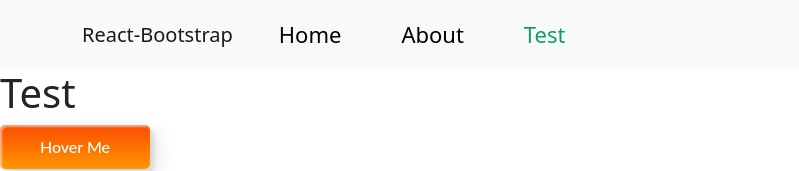
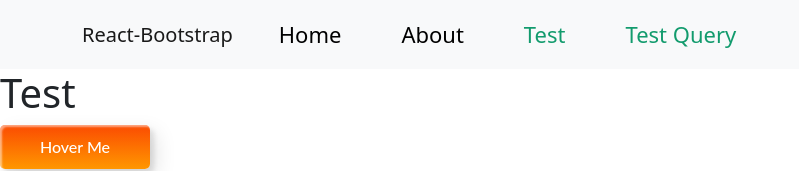
Before and after one commit to teaching-web-development/react-learning, a React (Create React App) app: page /test in a window 1280 px wide. Shown: the top 171 px of the page, without its empty margins (0-799 px from the left). Built offline with nearby package versions, Linux system fonts and the light colour scheme.

Commit message:
use location

```diff
--- a/src/components/MainNav/MainNav.jsx
+++ b/src/components/MainNav/MainNav.jsx
@@ -35,6 +35,14 @@ const MainNav = () => {
                         >
                             Test
                         </NavLink>
+                        <NavLink
+                            to="/test?AbuHasan&10"
+                            className={({ isActive }) =>
+                                isActive ? 'nav-active' : ''
+                            }
+                        >
+                            Test Query
+                        </NavLink>
                     </Nav>
                 </Navbar.Collapse>
             </Container>
--- a/src/pages/Test/Test.jsx
+++ b/src/pages/Test/Test.jsx
@@ -1,4 +1,5 @@
 import React from 'react';
+import { useLocation } from 'react-router-dom';
 import MainBtn from '../../components/ui-components/Buttons/MainBtn';
 
 const Test = () => {
@@ -8,13 +9,23 @@ const Test = () => {
     const secondHan = e => {
         console.log(e);
     }
+
+    let location = useLocation();
+    const { search } = location;
+    console.log(search === '');
+
+    console.log(search);
+    // if (search) {
+    //     alert("Test")
+    // }
+
     return (
         <div>
-            <h1>Test</h1>
+            <h1>Test {search}</h1>
 
-            <MainBtn btnText="Hover Me" clickHandler={secondHan}/>
+            <MainBtn btnText="Hover Me" clickHandler={secondHan} />
             <br />
-            <MainBtn btnText="Click Me" clickHandler={clickHandler}/>
+            <MainBtn btnText="Click Me" clickHandler={clickHandler} />
             <br />
             <button type="" onClick={clickHandler}>Click me</button>
         </div>
```
